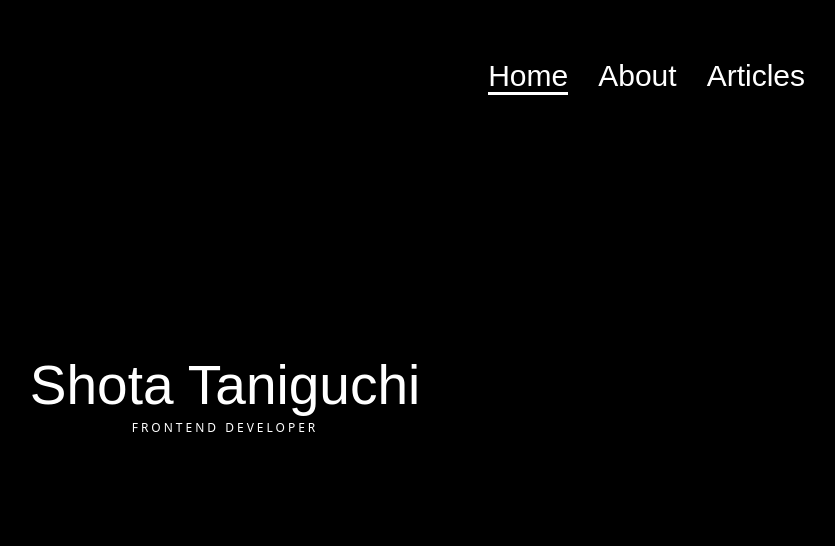
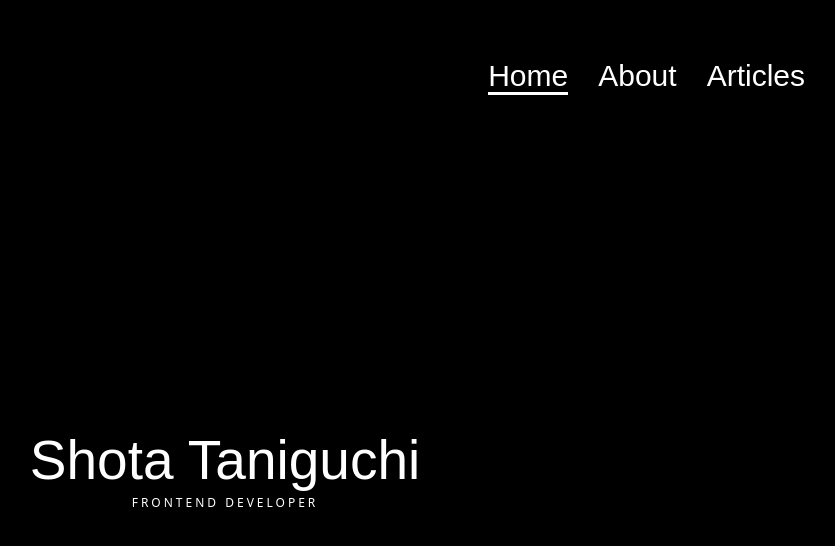
Before and after one commit to Gukou4869/gukou-home, a Next.js app: page / in a window 1280 px wide. Shown: the top 546 px of the page, without its empty margins (415-1250 px from the left). Built offline with nearby package versions, Linux system fonts and the light colour scheme.

Commit message:
created name component

```diff
--- /dev/null
+++ b/src/components/name/name.module.scss
@@ -0,0 +1,21 @@
+.nameSection {
+  flex: 1;
+  display: flex;
+  align-items: center;
+  justify-content: center;
+}
+
+.name {
+  font-size: 55px;
+  font-weight: 500;
+  font-family: 'Bodoni 72', sans-serif;
+  margin-top: -12px;
+  line-height: 68px;
+}
+
+.role {
+  text-transform: uppercase;
+  letter-spacing: 3px;
+  font-size: 12px;
+  text-align: center;
+}
--- /dev/null
+++ b/src/components/name/name.tsx
@@ -0,0 +1,61 @@
+// NameSection.jsx または NameSection.tsx（TypeScriptを使用している場合）
+
+import { motion } from 'framer-motion';
+import React from 'react';
+
+import styles from './name.module.scss'; // スタイルのパスを適切に置き換えてください
+
+const animationVariants = {
+  initial: {
+    transform: 'matrix(1, 0, 0, 1, 0, -60)',
+    opacity: 0,
+  },
+  animate: {
+    transform: 'matrix(1, 0, 0, 1, 0, 0)',
+    opacity: 1,
+    transition: { duration: 1 },
+  },
+  exit: {
+    opacity: 0,
+    transform: 'matrix(1, 0, 0, 1, 0, -60)',
+    transition: { ease: 'easeIn', duration: 0.5 },
+  },
+};
+
+interface INameProps {
+  fullName: string;
+  role: string;
+}
+
+const NameSection = ({ fullName, role }: INameProps) => {
+  return (
+    <motion.section className={styles.nameSection}>
+      <div className="overflow-hidden">
+        <motion.h1
+          animate="animate"
+          className={styles.name}
+          exit="exit"
+          initial="initial"
+          transition={{ delay: 0.75 }}
+          variants={animationVariants}
+        >
+          {fullName}
+        </motion.h1>
+        <div style={{ overflow: 'hidden' }}>
+          <motion.div
+            animate="animate"
+            className={styles.role}
+            exit="exit"
+            initial="initial"
+            transition={{ delay: 1.25, duration: 2 }}
+            variants={animationVariants}
+          >
+            {role}
+          </motion.div>
+        </div>
+      </div>
+    </motion.section>
+  );
+};
+
+export default NameSection;
--- a/src/pages/_app.tsx
+++ b/src/pages/_app.tsx
@@ -3,6 +3,8 @@ import Head from 'next/head';
 
 import Navigation from '../components/navigation';
 import ReduxProvider from '../store/reduxProvider';
+
+import styles from './home.module.scss';
 
 import type { AppProps } from 'next/app';
 
@@ -16,9 +18,11 @@ export default function MyApp({ Component, pageProps, router }: AppProps) {
       </Head>
       <ReduxProvider>
         <Navigation />
-        <AnimatePresence mode={'wait'}>
-          <Component {...pageProps} key={router.pathname} />
-        </AnimatePresence>
+        <div className={styles.mainWrap}>
+          <AnimatePresence mode={'wait'}>
+            <Component {...pageProps} key={router.pathname} />
+          </AnimatePresence>
+        </div>
       </ReduxProvider>
     </div>
   );
--- a/src/pages/about/about.module.scss
+++ b/src/pages/about/about.module.scss
@@ -4,32 +4,8 @@
   display: flex;
   flex-direction: column;
   align-items: center;
-  min-height: calc(100vh - 100px);
   max-width: 1280px;
   margin: 0 auto;
-  margin-top: 100px;
-}
-
-.name {
-  font-size: 55px;
-  font-weight: 500;
-  font-family: 'Bodoni 72', sans-serif;
-  margin-top: -12px;
-  line-height: 68px;
-}
-
-.role {
-  text-transform: uppercase;
-  letter-spacing: 3px;
-  font-size: 12px;
-  text-align: center;
-}
-
-.nameSection {
-  flex: 1;
-  display: flex;
-  align-items: center;
-  justify-content: center;
 }
 
 .descriptionSection {
--- a/src/pages/home.module.scss
+++ b/src/pages/home.module.scss
@@ -1,40 +1,12 @@
 .mainWrap {
-  min-height: 100vh;
-  width: 100%;
-  justify-content: center;
-  display: flex;
-  flex-direction: column;
-  align-items: center;
-  overflow: hidden;
-}
-
-.name {
-  font-size: 55px;
-  font-weight: 500;
-  font-family: 'Bodoni 72', sans-serif;
-  margin-top: -12px;
-  line-height: 68px;
-}
-
-.role {
-  text-transform: uppercase;
-  letter-spacing: 3px;
-  font-size: 12px;
-}
-.contentWrap {
-  min-height: 100vh;
+  margin-top: 150px;
+  height: calc(100vh - 150px);
   width: 100%;
   display: flex;
-  margin: 0;
-  padding: 0;
-  list-style: none;
-  justify-content: center;
-  align-items: center;
 }
 
 .content {
   width: 100%;
-  height: 100%;
   display: flex;
   flex-direction: column;
   align-items: center;
--- a/src/pages/index.tsx
+++ b/src/pages/index.tsx
@@ -1,60 +1,14 @@
 'use client';
 
-import { motion } from 'framer-motion';
-
-import { FULL_NAME } from '../utils/constants';
+import NameSection from '../components/name/name';
+import { FULL_NAME, ROLE } from '../utils/constants';
 
 import styles from './home.module.scss';
 
 export default function Home() {
   return (
-    <div className={styles.mainWrap}>
-      <div className={styles.content}>
-        <div style={{ overflow: 'hidden' }}>
-          <motion.h1
-            animate={{ transform: 'matrix(1, 0, 0, 1, 0, 0)', opacity: 1 }}
-            className={styles.name}
-            exit={{
-              opacity: 0,
-              transform: 'matrix(1, 0, 0, 1, 0, -60)',
-              transition: {
-                ease: 'easeIn',
-                duration: 0.5,
-                delay: 0.6,
-              },
-            }}
-            initial={{
-              transform: 'matrix(1, 0, 0, 1, 0, -60)',
-              opacity: 0,
-            }}
-            transition={{ duration: 2, delay: 0.75 }}
-          >
-            {FULL_NAME}
-          </motion.h1>
-        </div>
-        <div style={{ overflow: 'hidden', height: 'auto' }}>
-          <motion.div
-            animate={{ transform: 'matrix(1, 0, 0, 1, 0, 0)', opacity: 1 }}
-            className={styles.role}
-            exit={{
-              opacity: 0,
-              transform: 'matrix(1, 0, 0, 1, 0, -60)',
-              transition: {
-                ease: 'easeIn',
-                duration: 0.5,
-                delay: 0.5,
-              },
-            }}
-            initial={{
-              transform: 'matrix(1, 0, 0, 1, 0, -60)',
-              opacity: 0,
-            }}
-            transition={{ duration: 2, delay: 1.25 }}
-          >
-            Frontend Developer
-          </motion.div>
-        </div>
-      </div>
-    </div>
+    <main className={styles.content}>
+      <NameSection fullName={FULL_NAME} role={ROLE} />
+    </main>
   );
 }
--- a/src/utils/constants.ts
+++ b/src/utils/constants.ts
@@ -1,4 +1,36 @@
+import { LinkItem } from './type';
+
 export const FULL_NAME = 'Shota Taniguchi';
+
 export const FIRST_NAME = 'Shota';
+
 export const FAMILY_NAME = 'Taniguchi';
+
 export const EMAIL_ADDRESS = 'st11121.grtkmch@gmail.com';
+
+export const TWITTER_URL = 'https://twitter.com/gukou_pro4869';
+
+export const GITHUB_URL = 'https://github.com/Gukou4869';
+
+export const TWITTER_NAME = 'X(twitter)';
+
+export const GITHUB_NAME = 'github';
+
+export const ROLE = 'Frontend Developer';
+
+export const BIO_TEXT = `Born and raised in Kobe, I graduated from Kobe City University of Foreign Studies. I have more than two and a half years of experience in frontend development, primarily using React and TypeScript.`;
+
+export const linkItems: LinkItem[] = [
+  {
+    href: 'https://twitter.com/gukou_pro4869',
+    label: 'X(twitter)',
+  },
+  {
+    href: 'https://github.com/Gukou4869',
+    label: 'github',
+  },
+  {
+    href: `mailto:${EMAIL_ADDRESS}`,
+    label: EMAIL_ADDRESS,
+  },
+];
--- a/src/utils/type.ts
+++ b/src/utils/type.ts
@@ -1 +1,6 @@
 export type PageType = 'home' | 'articles' | 'about';
+
+export interface LinkItem {
+  href: string;
+  label: string;
+}
```
Also changed, not shown: src/pages/about/index.tsx (+13 -66 lines).
